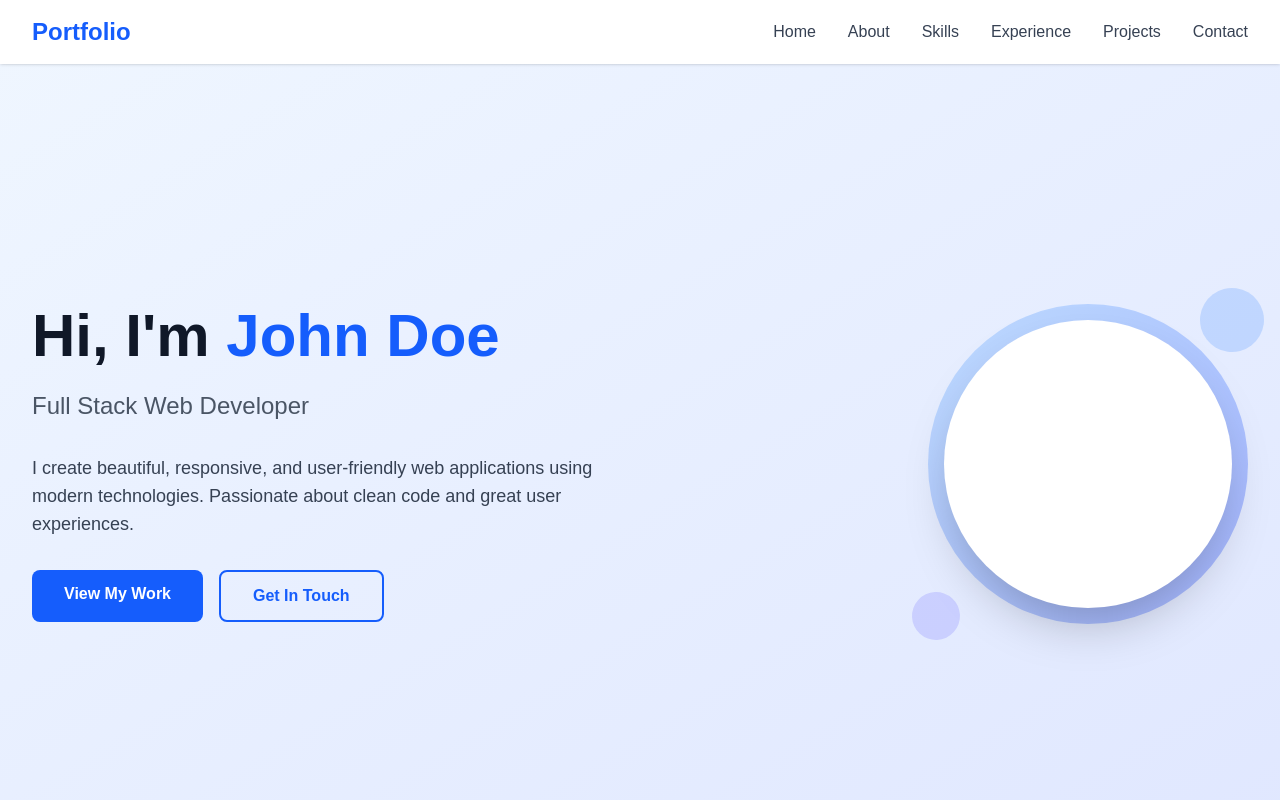
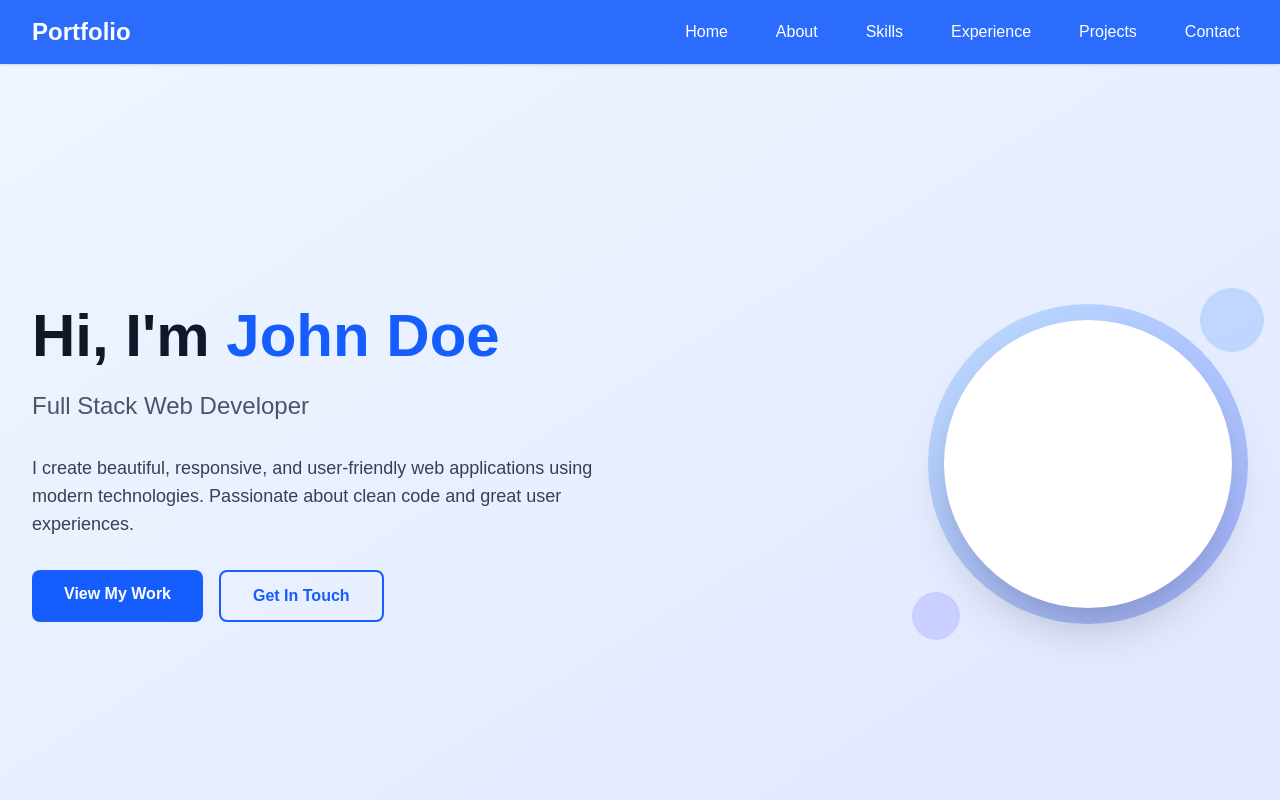
Before and after one commit to Dhanush653/portfolio, a Next.js app: page / in a window 1280 px wide. Shown: the top 800 px of the page. Built offline with nearby package versions, Linux system fonts and the light colour scheme.

Commit message:
Added navbar section

```diff
--- a/components/layouts/navbar.tsx
+++ b/components/layouts/navbar.tsx
@@ -16,14 +16,14 @@ export default function Navbar() {
   ];
 
   return (
-    <nav className="fixed top-0 w-full bg-white/90 backdrop-blur-sm z-50 shadow-sm">
+    <nav className="fixed top-0 w-full bg-blue-600/90 backdrop-blur-sm z-50 shadow-sm">
       <div className="max-w-7xl mx-auto px-4 sm:px-6 lg:px-8">
         <div className="flex justify-between items-center h-16">
           <motion.div
             initial={{ opacity: 0, x: -20 }}
             animate={{ opacity: 1, x: 0 }}
             transition={{ duration: 0.5 }}
-            className="text-2xl font-bold text-blue-600"
+            className="text-2xl font-bold text-white"
           >
             Portfolio
           </motion.div>
@@ -37,7 +37,7 @@ export default function Navbar() {
                 initial={{ opacity: 0, y: -20 }}
                 animate={{ opacity: 1, y: 0 }}
                 transition={{ duration: 0.5, delay: index * 0.1 }}
-                className="text-gray-700 hover:text-blue-600 transition-colors duration-300 font-medium"
+                className="text-white hover:bg-blue-700 transition-colors duration-300 font-medium p-2 rounded-md"
               >
                 {item.name}
               </motion.a>
```
